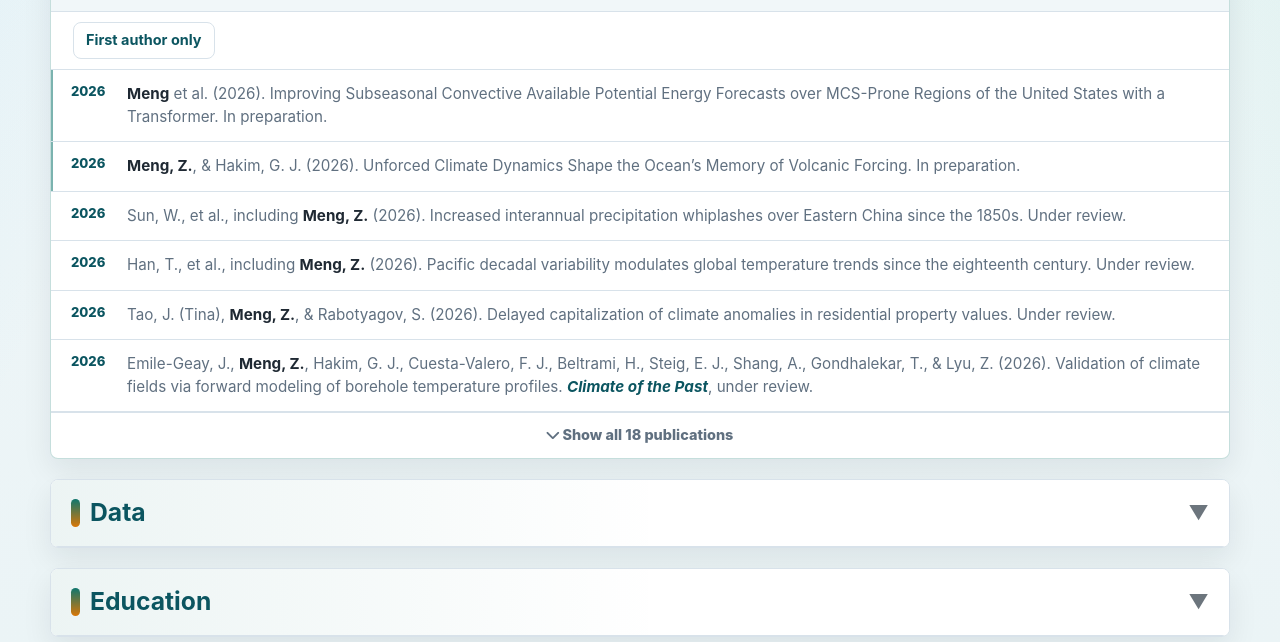
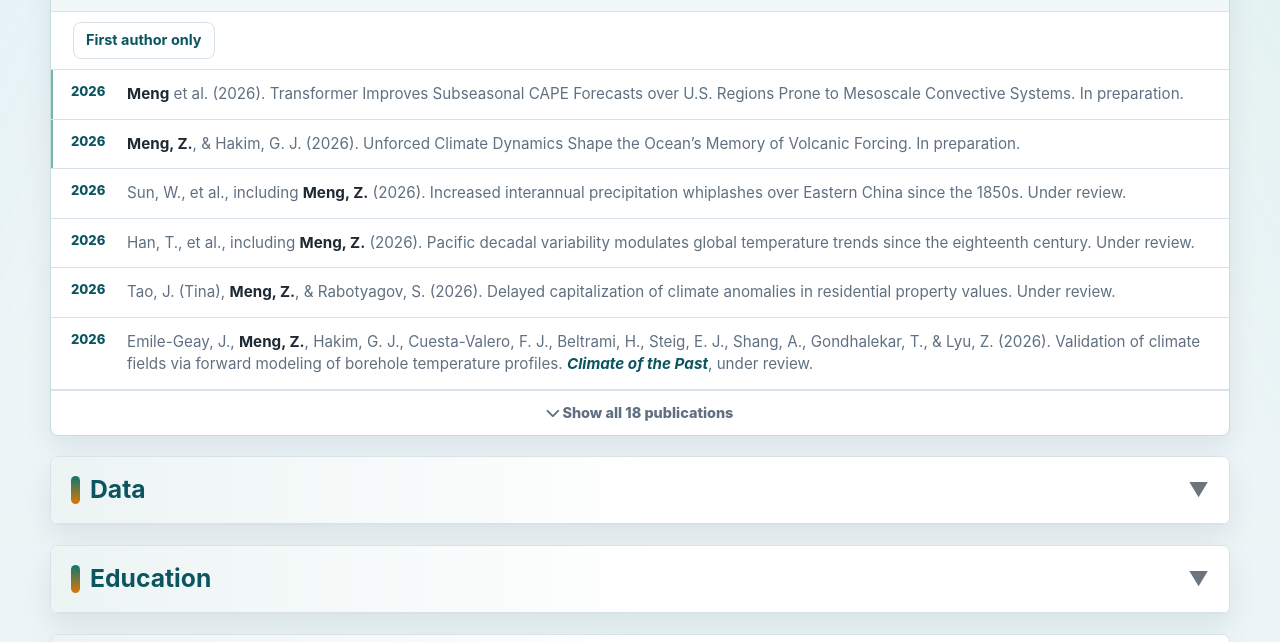
Before and after one commit to ZiluM/ZiluM.github.io, a plain HTML site: page index.html in a window 1280 px wide. Shown: the part 1339-1981 px from the top of the page. Drawn offline with Linux system fonts and the light colour scheme.

Commit message:
Update Transformer subseasonal CAPE manuscript title

```diff
--- a/index.html
+++ b/index.html
@@ -3036,7 +3036,7 @@ gap: 3px;
                 <ol id="pub-list" class="pub-list" data-page-node-id="5K7Ouq0D5qKckweiLDMg88">
                     <li data-status="in-preparation">
                         <strong>Meng</strong> et al. (2026).
-                        Improving Subseasonal Convective Available Potential Energy Forecasts over MCS-Prone Regions of the United States with a Transformer.
+                        Transformer Improves Subseasonal CAPE Forecasts over U.S. Regions Prone to Mesoscale Convective Systems.
                         In preparation.
                     </li>
                     <li data-status="in-preparation">
```
